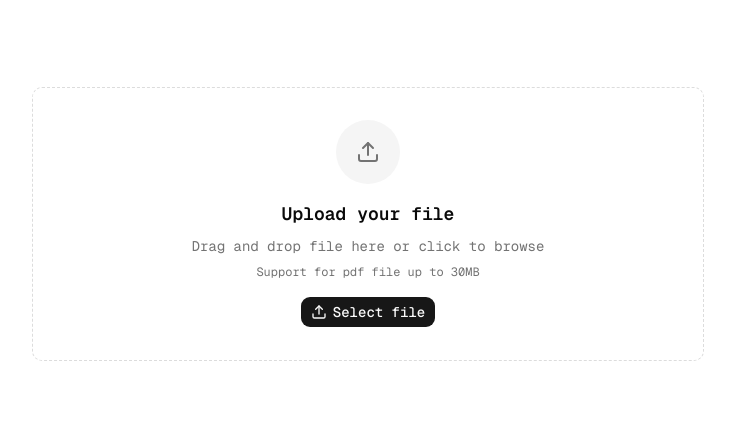
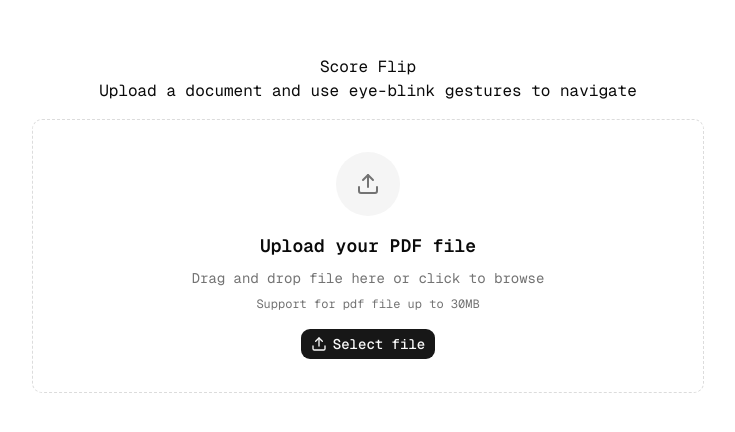
Before and after one commit to Dani3lx/ScoreFlip, a Next.js app: page / in a window 1280 px wide. Shown: the part 176-608 px from the top of the page, without its empty margins (272-1007 px from the left). Built offline with nearby package versions, Linux system fonts and the light colour scheme.

Commit message:
chore: updated clear file mechanism

```diff
--- a/app/page.tsx
+++ b/app/page.tsx
@@ -27,8 +27,10 @@ export default function Home() {
         });
     }, []);
 
-    const clearFile = useCallback((file: string) => {
-        URL.revokeObjectURL(file);
+    const clearFile = useCallback((file?: string) => {
+        if (file) {
+            URL.revokeObjectURL(file);
+        }
         setFile(null);
         setReady(false);
     }, []);
@@ -36,7 +38,13 @@ export default function Home() {
     return (
         <>
             <div className="flex flex-col w-full h-screen items-center justify-center gap-4 min-w-100 p-4">
-                {!ready && <FileUpload onFilesChange={uploadFile} />}
+                {!ready && (
+                    <div className="flex flex-col justify-center items-center text-center">
+                        <h1>Score Flip</h1>
+                        <p>Upload a document and use eye-blink gestures to navigate</p>
+                    </div>
+                )}
+                {!ready && <FileUpload onFilesChange={uploadFile} onFileRemove={clearFile} />}
                 {file && !ready && (
                     <Button size="lg" variant={"outline"} onClick={() => setReady(true)}>
                         Continue
--- a/components/reui/fileUpload.tsx
+++ b/components/reui/fileUpload.tsx
@@ -34,6 +34,7 @@ interface ProgressUploadProps {
     multiple?: boolean;
     className?: string;
     onFilesChange?: (files: FileWithPreview[]) => void;
+    onFileRemove: () => void;
 }
 
 export function FileUpload({
@@ -43,6 +44,7 @@ export function FileUpload({
     multiple = false,
     className,
     onFilesChange,
+    onFileRemove,
 }: ProgressUploadProps) {
     // Create default images using FileMetadata type
     const defaultImages: FileMetadata[] = [];
@@ -109,6 +111,7 @@ export function FileUpload({
     };
 
     const removeUploadFile = (fileId: string) => {
+        onFileRemove();
         setUploadFiles((prev) => prev.filter((file) => file.id !== fileId));
         removeFile(fileId);
     };
@@ -156,7 +159,7 @@ export function FileUpload({
                         </div>
 
                         <div className="space-y-2">
-                            <h3 className="text-lg font-semibold">Upload your file</h3>
+                            <h3 className="text-lg font-semibold">Upload your PDF file</h3>
                             <p className="text-muted-foreground text-sm">Drag and drop file here or click to browse</p>
                             <p className="text-muted-foreground text-xs">Support for pdf file up to {formatBytes(maxSize)}</p>
                         </div>
```
